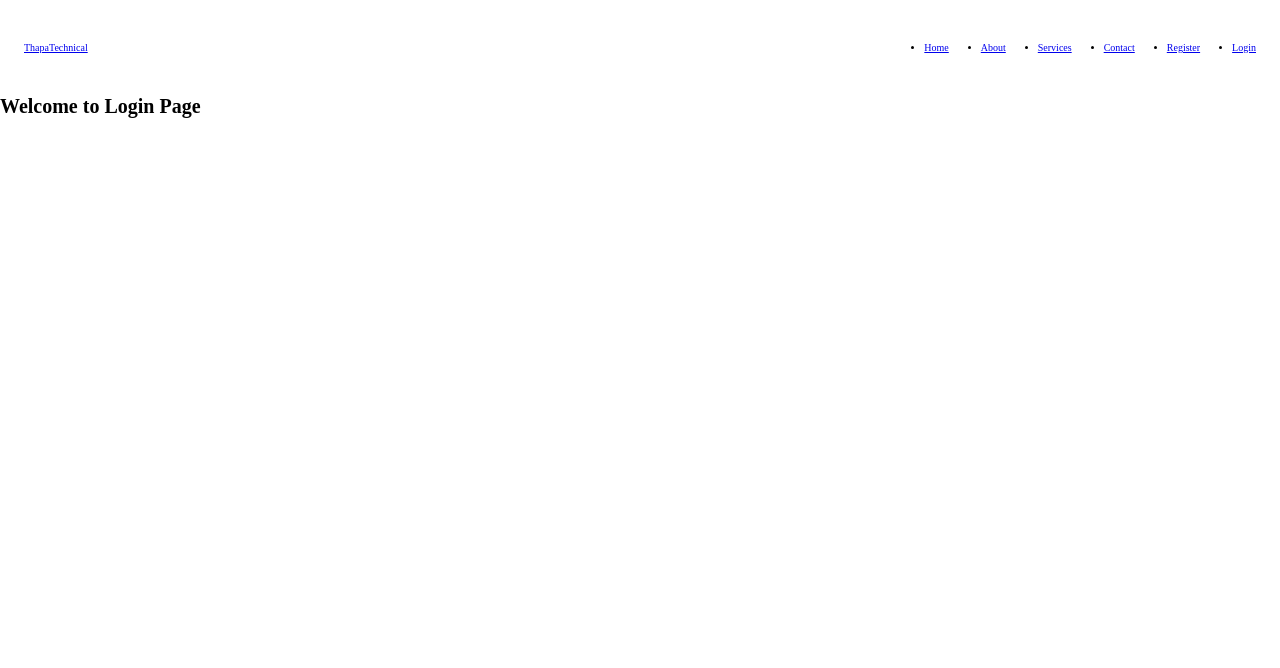
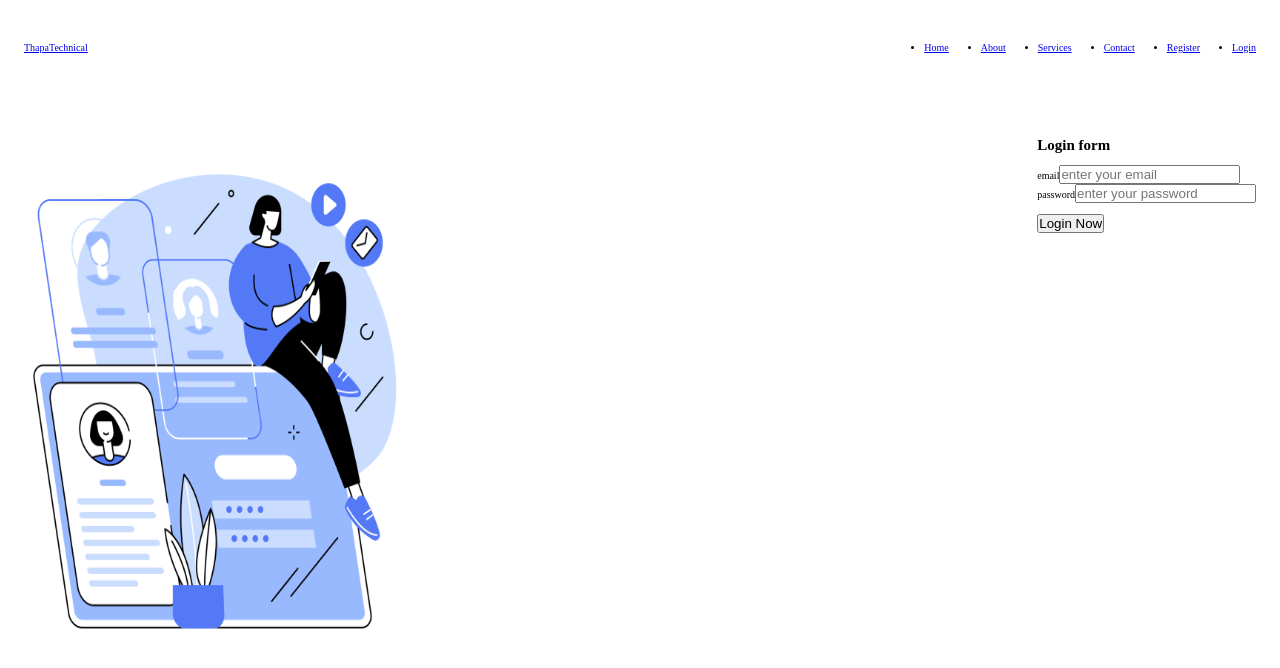
Before and after one commit to aryadishant414/MERN_BASE_2024, a React (Vite) app in the folder client/: page /login in a window 1280 px wide. Shown: the top 668 px of the page. Built offline with nearby package versions, Linux system fonts and the light colour scheme.

Commit message:
Login page with UI completed and stored login form data in React State

```diff
--- a/client/src/pages/LoginPage.jsx
+++ b/client/src/pages/LoginPage.jsx
@@ -1,7 +1,79 @@
+import { useState } from "react"
+
 export const LoginPage = () => {
+    const [user, setUser] = useState({
+        email: "",
+        password: "",
+    })
+
+    const handleInput = (e) => {
+        // console.log("Login Page INPUT has been changed", e);
+        let name = e.target.name;
+        let value = e.target.value;
+
+        setUser(
+            {
+            ...user,
+            [name] : value,
+            }
+        );
+    }
+
+    const handleSubmit = (e) => {
+        e.preventDefault();
+        // console.log("Form has been Submitted", user);
+
+    }
+
     return (
         <>
-            <h1>Welcome to Login Page</h1>
+           <section>
+                <main>
+                    <div className="section-registration">
+                        <div className="container grid grid-two-cols">
+                            <div className="registration-image reg-img">
+                                <img
+                                src="/images/register.png"
+                                alt="a nurse with a cute look"
+                                width="400"
+                                height="500"
+                                />
+                            </div>
+                            {/* our main registration code  */}
+                            <div className="registration-form">
+                                <h1 className="main-heading mb-3">Login form</h1>
+                                <br />
+                                <form onSubmit={handleSubmit}>
+                                    <div>
+                                        <label htmlFor="email">email</label>
+                                        <input
+                                        type="text"
+                                        name="email"
+                                        value={user.email}
+                                        onChange={handleInput}
+                                        placeholder="enter your email"
+                                        />
+                                    </div>
+                                    <div>
+                                        <label htmlFor="password">password</label>
+                                        <input
+                                        type="password"
+                                        name="password"
+                                        value={user.password}
+                                        onChange={handleInput}
+                                        placeholder="enter your password"
+                                        />
+                                    </div>
+                                    <br />
+                                    <button type="submit" className="btn btn-submit">
+                                        Login Now
+                                    </button>
+                                </form>
+                            </div>
+                        </div>
+                    </div>
+                </main>
+            </section>
         </>
     )
 }
--- a/client/src/pages/RegisterPage.jsx
+++ b/client/src/pages/RegisterPage.jsx
@@ -9,7 +9,7 @@
     });
 
     const handleInput = (e) => {
-        console.log("INPUT HAS BEEN CHNAGED : " , e);
+        // console.log("Register page INPUT HAS BEEN CHNAGED : " , e); // just to check
         let name = e.target.name;
         let value = e.target.value;
 
@@ -35,15 +35,15 @@
                         <div className="container grid grid-two-cols">
                             <div className="registration-image reg-img">
                                 <img
-                                src="/images/register.png"
-                                alt="a nurse with a cute look"
+                                src="/images/login.png"
+                                alt="let's fill the login form"
                                 width="400"
                                 height="500"
                                 />
                             </div>
                             {/* our main registration code  */}
                             <div className="registration-form">
-                                <h1 className="main-heading mb-3">registration form</h1>
+                                <h1 className="main-heading mb-3">Registration Form</h1>
                                 <br />
                                 <form onSubmit={handleSubmit}>
                                     <div>
```
